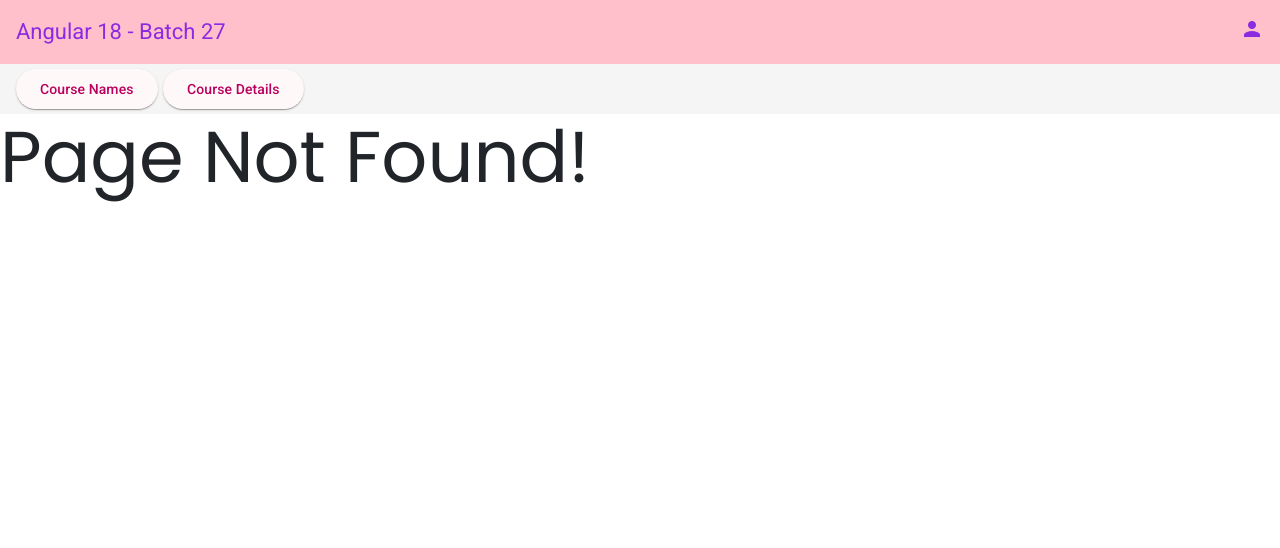
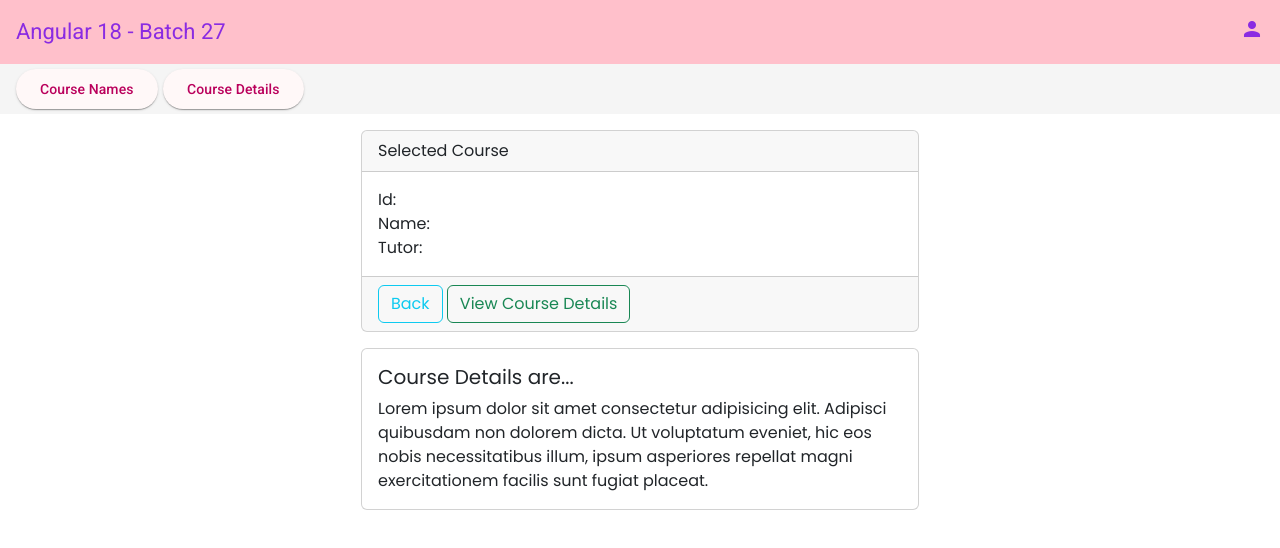
Before and after one commit to SatishKonduru/batch27, an Angular app: page /#/selectedCourse/1/selectedCourseDetails in a window 1280 px wide. Before the commit this address had no page. Shown: the top 548 px of the page. Built offline with nearby package versions, Linux system fonts and the light colour scheme.

Commit message:
Query Params and Relative Navigation

```diff
--- a/src/app/components/course-details/course-details.component.ts
+++ b/src/app/components/course-details/course-details.component.ts
@@ -39,7 +39,10 @@ export class CourseDetailsComponent implements OnInit {
 
   onSelect(course: any) {
     // console.log('Selected Course Details: ', course);
-    this._router.navigate(['/selectedCourse', JSON.stringify(course)]);
+    this._router.navigate(['/selectedCourse', JSON.stringify(course)]); // using Route parameters
+    // this._router.navigate(['/selectedCourse'], {
+    //   queryParams: { courseData: JSON.stringify(course) },
+    // });
   }
 
   getSelected(c: any) {
--- /dev/null
+++ b/src/app/components/selected-course-details/selected-course-details.component.html
@@ -0,0 +1,11 @@
+<div class="container">
+  <div class="card w-50 mt-3 mx-auto">
+    <div class="card-body">
+      <h5>Course Details are...</h5>
+      Lorem ipsum dolor sit amet consectetur adipisicing elit. Adipisci
+      quibusdam non dolorem dicta. Ut voluptatum eveniet, hic eos nobis
+      necessitatibus illum, ipsum asperiores repellat magni exercitationem
+      facilis sunt fugiat placeat.
+    </div>
+  </div>
+</div>
--- a/src/app/components/selected-course/selected-course.component.html
+++ b/src/app/components/selected-course/selected-course.component.html
@@ -8,6 +8,11 @@
     </div>
     <div class="card-footer">
       <button class="btn btn-outline-info" (click)="goBack()">Back</button>
+      <button class="btn btn-outline-success" (click)="viewDetails()">
+        View Course Details
+      </button>
     </div>
   </div>
 </div>
+
+<router-outlet></router-outlet>
--- a/src/app/components/selected-course/selected-course.component.ts
+++ b/src/app/components/selected-course/selected-course.component.ts
@@ -1,12 +1,14 @@
+import { CommonModule } from '@angular/common';
 import { Component, inject, OnInit } from '@angular/core';
-import { ActivatedRoute, Router } from '@angular/router';
+import { ActivatedRoute, Router, RouterModule } from '@angular/router';
 
 @Component({
   selector: 'app-selected-course',
   standalone: true,
-  imports: [],
+  imports: [CommonModule, RouterModule],
   templateUrl: './selected-course.component.html',
   styleUrl: './selected-course.component.css',
+  preserveWhitespaces: true,
 })
 export class SelectedCourseComponent implements OnInit {
   // constructor(private _activatedRoute: ActivatedRoute){}
@@ -17,10 +19,20 @@ export class SelectedCourseComponent implements OnInit {
     this._activatedRoute.paramMap.subscribe((params) => {
       const getParams = params.get('course');
       this.myCourse = JSON.parse(getParams);
-    });
+    }); //for accessing route params
+
+    // this._activatedRoute.queryParams.subscribe((params) => {
+    //   this.myCourse = JSON.parse(params['courseData']);
+    // });
     console.log('Selected course in SelectedCourse Component :', this.myCourse);
   }
   goBack() {
     this._router.navigate(['/courseDetails', this.myCourse.id]);
   }
+
+  viewDetails() {
+    this._router.navigate(['selectedCourseDetails'], {
+      relativeTo: this._activatedRoute,
+    });
+  }
 }
```
Also changed, not shown: src/app/app.routes.ts (+14 -2 lines), src/app/components/selected-course-details/selected-course-details.component.ts (added, +12 -0 lines), src/app/components/selected-course-details/selected-course-details.component.css (added).
